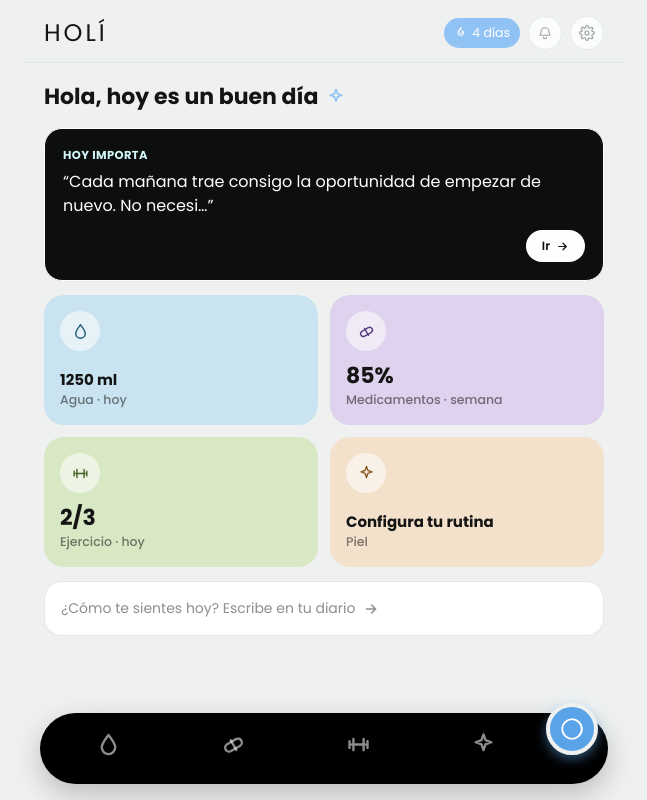
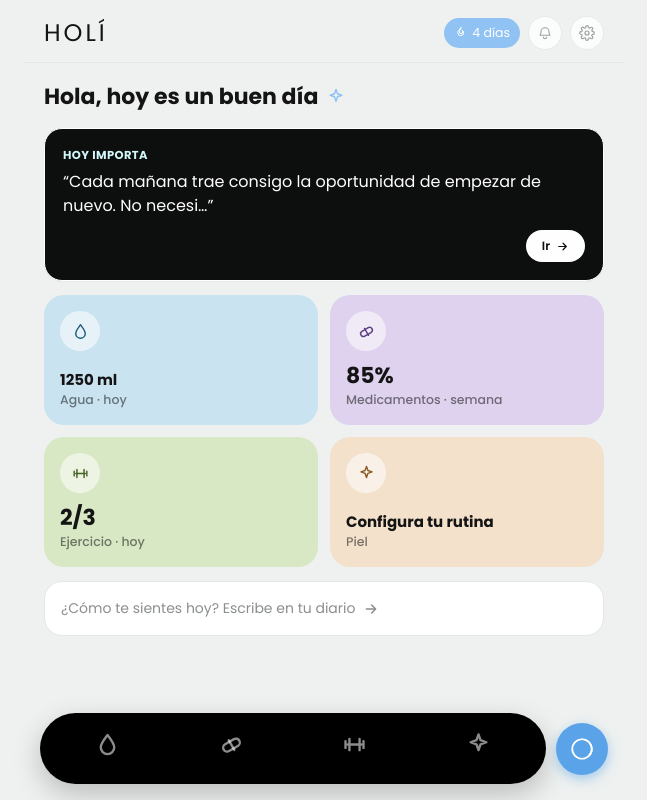
Before and after one commit to studio-alto/holi-app, a React (Vite) app: page / in a window 1280 px wide. Both pictures are taken after a click on the button "Saltar". Shown: the whole page, without its empty margins (316-963 px from the left). Built offline with nearby package versions, Linux system fonts and the light colour scheme; no server answers.

Commit message:
Split bottom nav into two separate floating pieces
The blue "ver detalles" circle is now its own element next to the
black pill, not overlapping/merged with it — matches the reference
exactly. No content or icon changes.

```diff
--- a/src/components/home/BottomNav.jsx
+++ b/src/components/home/BottomNav.jsx
@@ -23,13 +23,13 @@ function TabButton({ id, label, Icon, activeColor, active, onSelect }) {
 
 // Fixed to the viewport (not the page) so it stays put while content scrolls —
 // same centered 600px column as .phone-card, see FixedOverlayLayer for why
-// `fixed` (not `sticky`) is what actually works here. Floats as a rounded pill
-// with margin on all sides, rather than a flush full-bleed bar. Icon-only, one
-// tab per main category — same glyphs/colors each screen already uses for its
-// own title, so the nav reads as the same visual language, not a second icon
-// set. The circle button covers "ver detalles" (Progreso), floated at the
-// right edge of the pill (reference image) instead of centered; Inicio,
-// Notificaciones and Configuración moved to the top header (see MainApp).
+// `fixed` (not `sticky`) is what actually works here. Two separate floating
+// pieces (reference image): the black pill with the 4 category tabs, and the
+// blue "ver detalles" circle sitting on its own to the right — not merged or
+// overlapping. Icon-only, one tab per main category — same glyphs/colors each
+// screen already uses for its own title, so the nav reads as the same visual
+// language, not a second icon set. Inicio, Notificaciones and Configuración
+// moved to the top header (see MainApp).
 export default function BottomNav({ isActive, onSelect, onDetails }) {
   return (
     <div
@@ -40,17 +40,24 @@ export default function BottomNav({ isActive, onSelect, onDetails }) {
         transform: 'translateX(-50%)',
         width: 'calc(100% - 32px)',
         maxWidth: 568,
-        background: '#000000',
-        borderRadius: 999,
-        boxShadow: '0 10px 28px rgba(0,0,0,0.22)',
         display: 'flex',
         alignItems: 'center',
-        padding: '10px 6px',
+        gap: 10,
         zIndex: 20,
         flex: 'none',
       }}
     >
-      <div style={{ display: 'flex', flex: 1, paddingRight: 56 }}>
+      <div
+        style={{
+          flex: 1,
+          background: '#000000',
+          borderRadius: 999,
+          boxShadow: '0 10px 28px rgba(0,0,0,0.22)',
+          display: 'flex',
+          alignItems: 'center',
+          padding: '10px 6px',
+        }}
+      >
         {TABS.map((t) => (
           <TabButton key={t.id} {...t} active={isActive(t.id)} onSelect={onSelect} />
         ))}
@@ -60,19 +67,17 @@ export default function BottomNav({ isActive, onSelect, onDetails }) {
         aria-label="Ver detalles"
         onClick={onDetails}
         style={{
-          position: 'absolute',
-          top: -10,
-          right: 10,
           width: 52,
           height: 52,
           borderRadius: '50%',
           background: '#5ba3e8',
-          border: '4px solid var(--bg)',
+          border: 'none',
           boxShadow: '0 4px 12px rgba(91,163,232,0.5)',
           display: 'flex',
           alignItems: 'center',
           justifyContent: 'center',
           cursor: 'pointer',
+          flexShrink: 0,
         }}
       >
         <CircleProgressIcon size={26} color="#FFFFFF" accent="#FFFFFF" />
```
